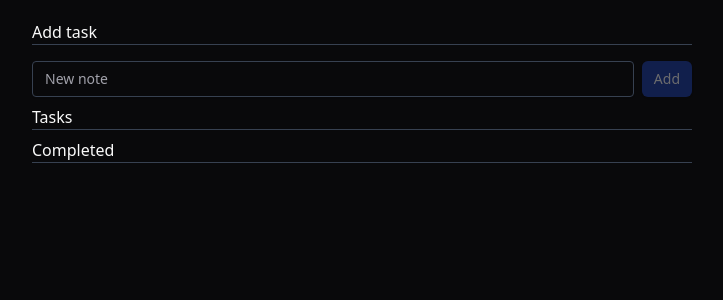
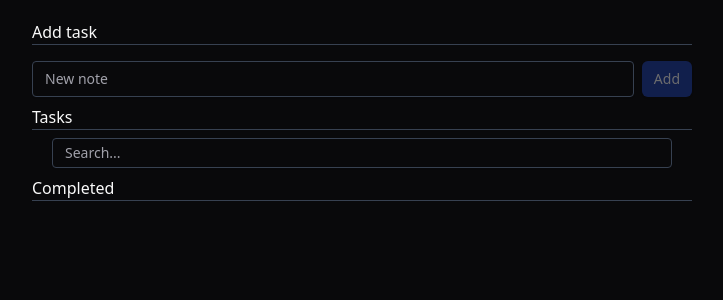
Before and after one commit to EzequielPrezotto/aula_frontend_cesar, a React (Vite) app: page / in a window 1280 px wide. Shown: the top 300 px of the page, without its empty margins (278-1001 px from the left). Built offline with nearby package versions, Linux system fonts and the light colour scheme.

Commit message:
show search bar for incomplete tasks

```diff
--- a/src/App.tsx
+++ b/src/App.tsx
@@ -10,6 +10,7 @@ import type { TodoItemEditType, TodoItem } from "@/types/todo-item";
 export function App() {
   const [data, setData] = useState<TodoItem[]>(() => loadListData());
   const [newContent, setNewContent] = useState("");
+  const [filterQuery, setFilterQuery] = useState("");
 
   const handleSubmit = () => {
     if (newContent.trim() === "") {
@@ -54,9 +55,13 @@ export function App() {
     });
   };
 
-  const incompleteTasks = data
+  const filteredIncompleteData = data
     .filter((item) => !item.completed)
-    .map((item) => (
+    .filter((item) =>
+      item.content.toLowerCase().includes(filterQuery.toLowerCase()),
+    );
+
+  const incompleteTasks = filteredIncompleteData.map((item) => (
     <ListItem
       key={item.id}
       item={item}
@@ -106,13 +111,23 @@ export function App() {
       <section className="flex flex-col">
         <h3 className="border-b border-gray-700">Tasks</h3>
 
-        <ul className="divide-y divide-gray-700 px-5">{incompleteTasks}</ul>
+        <div className="mt-2 px-5">
+          <TextInput
+            placeholder="Search..."
+            value={filterQuery}
+            onChange={setFilterQuery}
+          />
+
+          <ul className="divide-y divide-gray-700">{incompleteTasks}</ul>
+        </div>
       </section>
 
       <section className="flex flex-col">
         <h3 className="border-b border-gray-700">Completed</h3>
 
-        <ul className="divide-y divide-gray-700 px-5">{completedTasks}</ul>
+        <div className="px-5">
+          <ul className="divide-y divide-gray-700">{completedTasks}</ul>
+        </div>
       </section>
     </main>
   );
```
Also changed, not shown: package.json (+16 -16 lines), 1 other file (tests, documents, lock files or other folders). Lines whose indentation alone changed are shown as unchanged.
